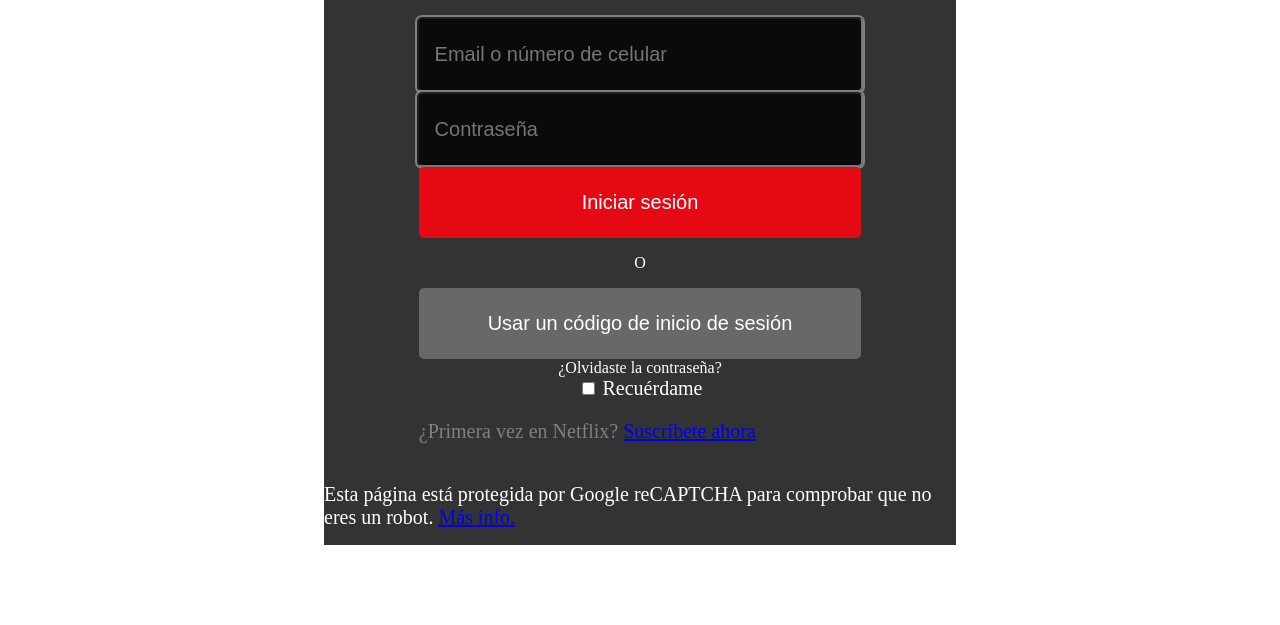
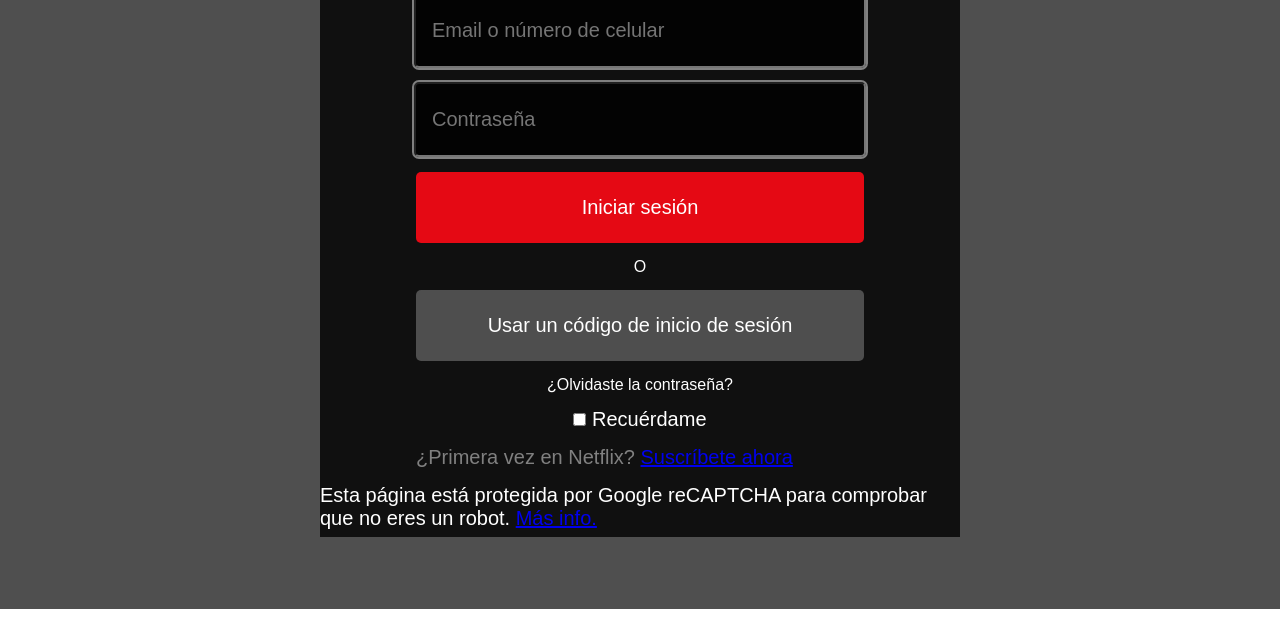
Before and after one commit to AlvaritoGSG/basicLayoutNetflix, a plain HTML site: page login.html in a window 1280 px wide. Shown: the part 191-816 px from the top of the page. Drawn offline with Linux system fonts and the light colour scheme; the site is published under a folder, as on GitHub Pages, so addresses that start at the root find nothing.

Commit message:
corrigiendo src/url del fondo para login en su hoja de estilos.

```diff
--- a/login.css
+++ b/login.css
@@ -1,4 +1,4 @@
-@import url(/fondos.css);
+@import url(fondos.css);
 
 /* DEL BAR O CABECERA */
 .bar {
```
